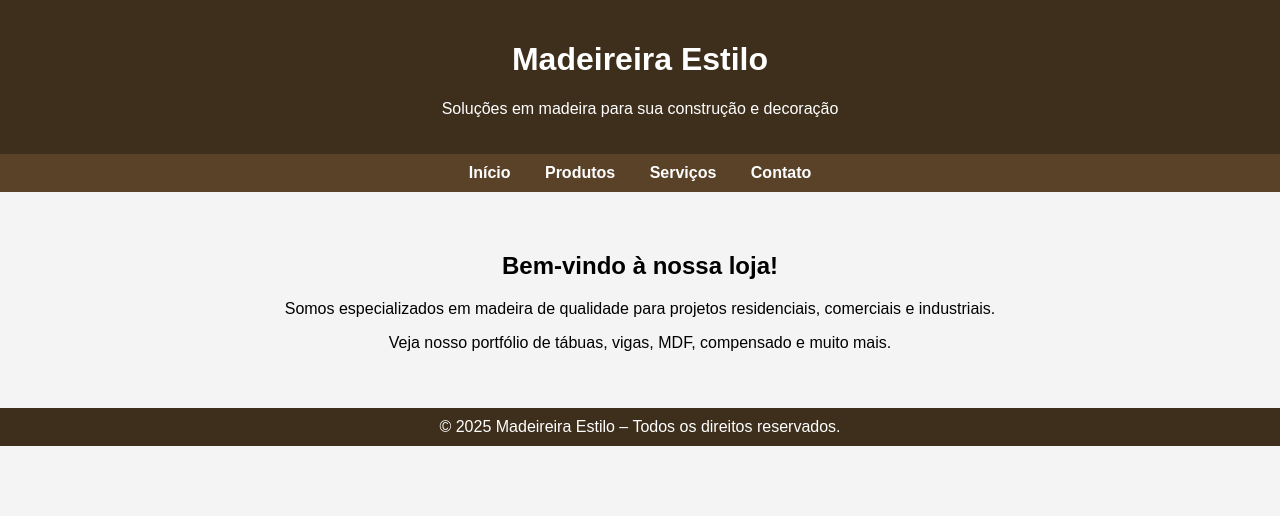
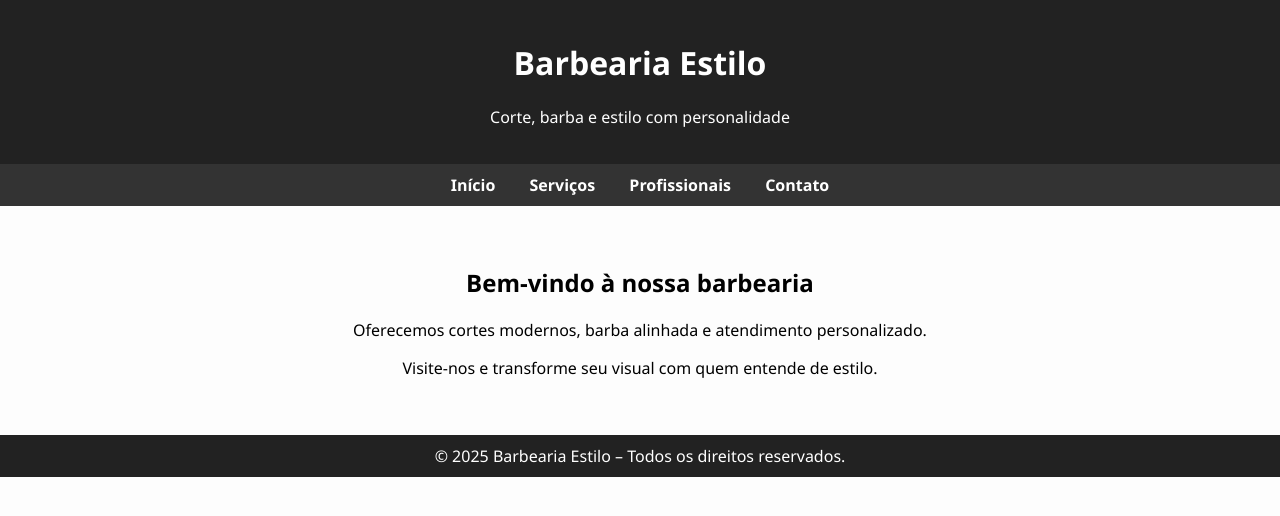
Before and after one commit to Dario08051983/madeireira-site, a plain HTML site: page index.html in a window 1280 px wide. Drawn offline with Linux system fonts and the light colour scheme.

Commit message:
Alterado conteúdo para site de barbearia

```diff
--- a/index.html
+++ b/index.html
@@ -3,24 +3,24 @@
 <head>
   <meta charset="UTF-8" />
   <meta name="viewport" content="width=device-width, initial-scale=1.0" />
-  <title>Madeireira Estilo</title>
+  <title>Barbearia Estilo</title>
   <style>
     body {
-      font-family: Arial, sans-serif;
+      font-family: 'Segoe UI', sans-serif;
       margin: 0;
       padding: 0;
-      background-color: #f4f4f4;
+      background-color: #fdfdfd;
     }
     header {
-      background-color: #3e2f1c;
+      background-color: #222;
       color: white;
       padding: 20px;
       text-align: center;
     }
     nav {
-      background-color: #5a4229;
+      background-color: #333;
+      text-align: center;
       padding: 10px;
-      text-align: center;
     }
     nav a {
       color: white;
@@ -33,7 +33,7 @@
       text-align: center;
     }
     footer {
-      background-color: #3e2f1c;
+      background-color: #222;
       color: white;
       padding: 10px;
       text-align: center;
@@ -42,25 +42,25 @@
 </head>
 <body>
   <header>
-    <h1>Madeireira Estilo</h1>
-    <p>Soluções em madeira para sua construção e decoração</p>
+    <h1>Barbearia Estilo</h1>
+    <p>Corte, barba e estilo com personalidade</p>
   </header>
 
   <nav>
     <a href="#">Início</a>
-    <a href="#">Produtos</a>
     <a href="#">Serviços</a>
+    <a href="#">Profissionais</a>
     <a href="#">Contato</a>
   </nav>
 
   <section>
-    <h2>Bem-vindo à nossa loja!</h2>
-    <p>Somos especializados em madeira de qualidade para projetos residenciais, comerciais e industriais.</p>
-    <p>Veja nosso portfólio de tábuas, vigas, MDF, compensado e muito mais.</p>
+    <h2>Bem-vindo à nossa barbearia</h2>
+    <p>Oferecemos cortes modernos, barba alinhada e atendimento personalizado.</p>
+    <p>Visite-nos e transforme seu visual com quem entende de estilo.</p>
   </section>
 
   <footer>
-    &copy; 2025 Madeireira Estilo – Todos os direitos reservados.
+    &copy; 2025 Barbearia Estilo – Todos os direitos reservados.
   </footer>
 </body>
 </html>
```
